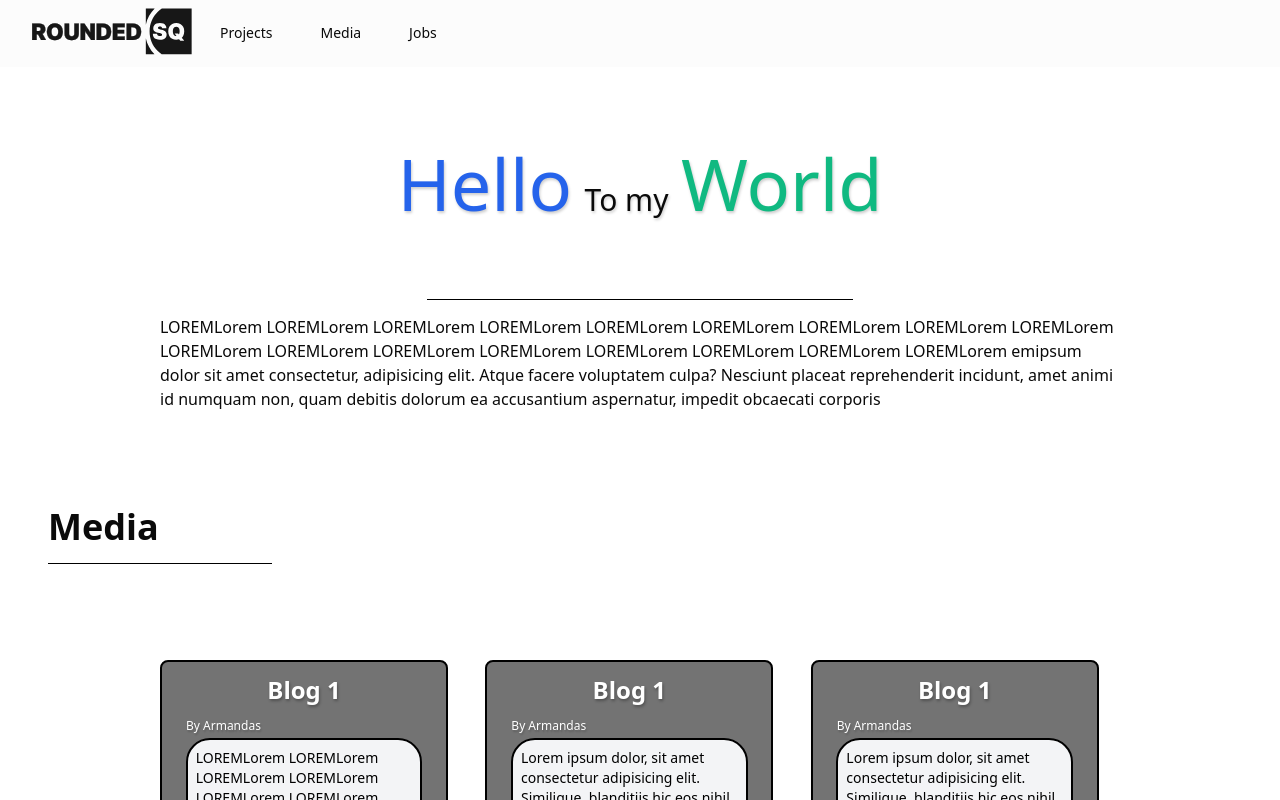
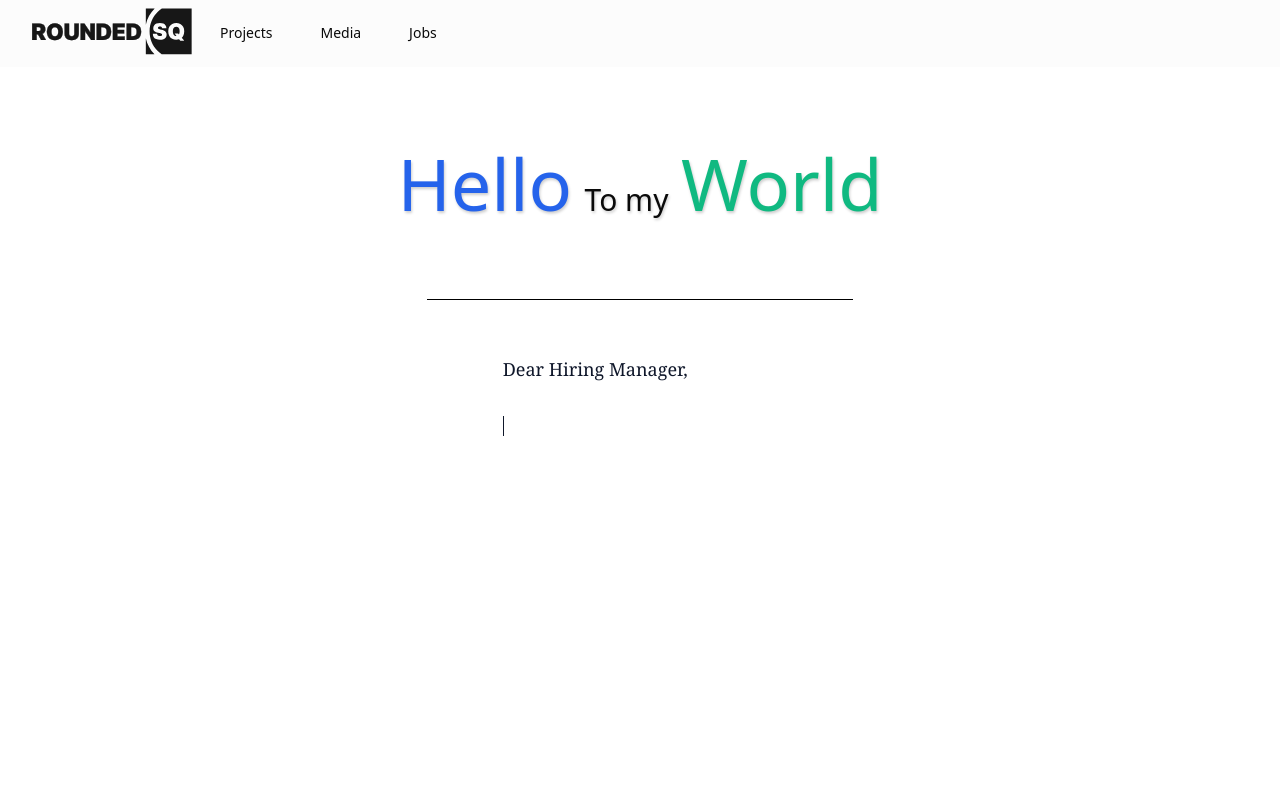
Before and after one commit to zekScript/Eramus-plus-repo, a Next.js app: page / in a window 1280 px wide. Shown: the top 800 px of the page. Built offline with nearby package versions, Linux system fonts and the light colour scheme.

Commit message:
Added a writing text animation from the internet copied needs some improvments tho

```diff
--- a/src/app/(front)/page.tsx
+++ b/src/app/(front)/page.tsx
@@ -1,10 +1,9 @@
-
+import TextLayout from '@/components/anims/TextLayout';
 
 
 const Page: React.FC = () => {
 
 
-  const text = "LOREMLorem LOREMLorem LOREMLorem LOREMLorem LOREMLorem LOREMLorem LOREMLorem LOREMLorem LOREMLorem LOREMLorem LOREMLorem LOREMLorem LOREMLorem LOREMLorem LOREMLorem LOREMLorem LOREMLorem emipsum dolor sit amet consectetur, adipisicing elit. Atque facere voluptatem culpa? Nesciunt placeat reprehenderit incidunt, amet animi id numquam non, quam debitis dolorum ea accusantium aspernatur, impedit obcaecati corporis"
 
 
 
@@ -17,15 +16,14 @@ const Page: React.FC = () => {
     </div>
     {/* Line */}
     <div className="w-4/12 [height:_0.4px] bg-black flex justify-center m-auto"></div>
-    <div className="w-9/12 flex justify-center m-auto mt-4 ">
+    <div className="w-10/12 flex justify-center m-auto mt-4 ">
     {/* Content about me */}
-    <p>{text}</p>
+    <p className="text-2xl font-serif font-medium "><TextLayout></TextLayout></p>
     </div>
     <h1 className="ml-12 mt-24 mb-4 text-4xl font-bold">Media</h1>
     <div className="w-56 mb-24 ml-12 [height:_0.4px] bg-black flex justify-center"></div>
     {/* Container for blog post */}
-
-    <div className="w-9/12 m-auto  h-full grid grid-cols-3 gap-4 text-white">
+    <div className="w-9/12 m-auto h-full grid grid-cols-3 gap-4 text-white ">
     {/* Placeholder blog post  */}
       {/* Blog Post */}
       <div className="w-72 h-96 [border:_2px_solid_black] rounded-lg bg-neutral-500">
@@ -35,7 +33,7 @@ const Page: React.FC = () => {
         <p className="ml-6  font-medium text-xs mt-3 [text-shadow:_1px_2px_2px_rgba(0,0,0,0.2);]">By Armandas</p>
         {/* Text Box */}
         <div className="text-black h-3/4 [border:_2px_solid_black] w-5/6 m-auto mt-1 mb-3 rounded-3xl text-sm font-extralight bg-gray-100">
-        <p className="m-2">{text}</p>
+        <p className="m-2"></p>
         </div>
       </div>
 
@@ -46,7 +44,7 @@ const Page: React.FC = () => {
         <p className="ml-6  font-medium text-xs mt-3 [text-shadow:_1px_2px_2px_rgba(0,0,0,0.2);]">By Armandas</p>
         {/* Text Box */}
         <div className="text-black h-3/4 [border:_2px_solid_black] w-5/6 m-auto mt-1 mb-3 rounded-3xl text-sm font-extralight bg-gray-100">
-        <p className="m-2">Lorem ipsum dolor, sit amet consectetur adipisicing elit. Similique, blanditiis hic eos nihil odit culpa alias quaerat esse animi voluptates accusantium facilis labore perferendis laborum? Pariatur corrupti voluptatem sit aspernatur. Lorem ipsum dolor, sit amet consectetur adipisicing elit. Quae quidem similique, quasi quisquam alias reiciendis est odit! Nam deserunt accusamus reprehenderit cumque debitis modi aperiam doloremque repellendus! Doloremque, assumenda ab!Lorem ipsum dolor sit amet consectetur, adipisicing elit. Blanditiis voluptates nostrum cumque quia debitis pariatur enim commodi libero inventore, earum deserunt sunt ducimus illum, accusantium a veniam magnam provident eos.</p>
+        <p className="m-2"></p>
         </div>
       </div>
 
@@ -57,11 +55,10 @@ const Page: React.FC = () => {
         <p className="ml-6  font-medium text-xs mt-3 [text-shadow:_1px_2px_2px_rgba(0,0,0,0.2);]">By Armandas</p>
         {/* Text Box */}
         <div className="text-black h-3/4 [border:_2px_solid_black] w-5/6 m-auto mt-1 mb-3 rounded-3xl text-sm font-extralight bg-gray-100">
-        <p className="m-2">Lorem ipsum dolor, sit amet consectetur adipisicing elit. Similique, blanditiis hic eos nihil odit culpa alias quaerat esse animi voluptates accusantium facilis labore perferendis laborum? Pariatur corrupti voluptatem sit aspernatur. Lorem ipsum dolor, sit amet consectetur adipisicing elit. Quae quidem similique, quasi quisquam alias reiciendis est odit! Nam deserunt accusamus reprehenderit cumque debitis modi aperiam doloremque repellendus! Doloremque, assumenda ab!Lorem ipsum dolor sit amet consectetur, adipisicing elit. Blanditiis voluptates nostrum cumque quia debitis pariatur enim commodi libero inventore, earum deserunt sunt ducimus illum, accusantium a veniam magnam provident eos.</p>
+        <p className="m-2"></p>
         </div>
       </div>
-
-    </div>
+</div>
 
 
 
--- /dev/null
+++ b/src/components/anims/AnimText.tsx
@@ -0,0 +1,45 @@
+import { motion, useMotionValue, useTransform, animate } from "framer-motion";
+import { useEffect, useState } from "react";
+import RedoAnimText from "./RedoAnimText";
+import CursorBlinker from "./CursorBlinker";
+
+export interface IAnimTextProps {
+  delay: number;
+}
+
+export default function AnimText({ delay }: IAnimTextProps) {
+  const [done, setDone] = useState(false);
+  const baseText = "Dear Hiring Manager, ";
+  const count = useMotionValue(0);
+  const rounded = useTransform(count, (latest) => Math.round(latest));
+  const displayText = useTransform(rounded, (latest) =>
+    baseText.slice(0, latest)
+  );
+
+  useEffect(() => {
+    const controls = animate(count, baseText.length, {
+      type: "tween",
+      delay: delay,
+      duration: 1,
+      ease: "easeInOut",
+      onComplete: () => {
+        setDone(true);
+      }
+    });
+    return controls.stop;
+    // eslint-disable-next-line react-hooks/exhaustive-deps
+  }, []);
+
+  return (
+    <span>
+      <motion.span>{displayText}</motion.span>
+      {done && (
+        <>
+          <br /> <br />
+        </>
+      )}
+      <RedoAnimText delay={delay + 1} />
+      <CursorBlinker />
+    </span>
+  );
+}
--- /dev/null
+++ b/src/components/anims/CursorBlinker.tsx
@@ -0,0 +1,24 @@
+import { motion } from "framer-motion";
+
+const cursorVariants = {
+  blinking: {
+    opacity: [0, 0, 1, 1],
+    transition: {
+      duration: 1,
+      repeat: Infinity,
+      repeatDelay: 0,
+      ease: "linear",
+      times: [0, 0.5, 0.5, 1]
+    }
+  }
+};
+
+export default function CursorBlinker() {
+  return (
+    <motion.div
+      variants={cursorVariants}
+      animate="blinking"
+      className="inline-block h-5 w-[1px] translate-y-1 bg-slate-900"
+    />
+  );
+}
--- /dev/null
+++ b/src/components/anims/RedoAnimText.tsx
@@ -0,0 +1,49 @@
+"use client";
+import { motion, useMotionValue, useTransform, animate } from "framer-motion";
+import { useEffect } from "react";
+
+export interface IRedoAnimTextProps {
+  delay: number;
+}
+
+export default function RedoAnimText({ delay }: IRedoAnimTextProps) {
+  const textIndex = useMotionValue(0);
+  const texts = [
+    "I am writing to you because I want a job."
+  ];
+
+  const baseText = useTransform(textIndex, (latest) => texts[latest] || "");
+  const count = useMotionValue(0);
+  const rounded = useTransform(count, (latest) => Math.round(latest));
+  const displayText = useTransform(rounded, (latest) =>
+    baseText.get().slice(0, latest)
+  );
+  const updatedThisRound = useMotionValue(true);
+
+  useEffect(() => {
+    animate(count, 60, {
+      type: "tween",
+      delay: delay,
+      duration: 1,
+      ease: "easeIn",
+      repeat: Infinity,
+      repeatType: "reverse",
+      repeatDelay: 1,
+      onUpdate(latest) {
+        if (updatedThisRound.get() === true && latest > 0) {
+          updatedThisRound.set(false);
+        } else if (updatedThisRound.get() === false && latest === 0) {
+          if (textIndex.get() === texts.length - 1) {
+            textIndex.set(0);
+          } else {
+            textIndex.set(textIndex.get() + 1);
+          }
+          updatedThisRound.set(true);
+        }
+      }
+    });
+    // eslint-disable-next-line react-hooks/exhaustive-deps
+  }, []);
+
+  return <motion.span className="inline">{displayText}</motion.span>;
+}
--- /dev/null
+++ b/src/components/anims/TextLayout.tsx
@@ -0,0 +1,67 @@
+"use client";
+import { motion } from "framer-motion";
+import AnimText from "./AnimText";
+
+const containerVariants = {
+  hidden: {
+    opacity: 0,
+    y: 30
+  },
+  visible: {
+    opacity: 1,
+    y: 0,
+    transition: {
+      duration: 0.3,
+      ease: "easeOut",
+      delayChildren: 0.3,
+      staggerChildren: 0.1
+    }
+  }
+};
+
+const itemVariants = {
+  hidden: {
+    opacity: 0,
+    y: 15
+  },
+  visible: {
+    opacity: 1,
+    y: 0,
+    transition: {
+      duration: 0.3,
+      ease: "easeOut"
+    }
+  }
+};
+
+export default function A4Animation() {
+  return (
+    <motion.div className="flex w-full select-none items-center justify-center ">
+      <motion.div
+        variants={containerVariants}
+        animate="visible"
+        initial="hidden"
+        className="flex aspect-[1/1.41] h-[400px] md:h-[500px] flex-col rounded-2xl bg-white p-2"
+      >
+        <motion.div
+          variants={itemVariants}
+          className="flex items-center space-x-2"
+        >
+
+        </motion.div>
+        <motion.div
+          variants={itemVariants}
+          className="flex items-center justify-center"
+        >
+
+        </motion.div>
+        <motion.span
+          variants={itemVariants}
+          className="inline h-full w-full p-8 text-lg text-slate-900"
+        >
+          <AnimText delay={1} />
+        </motion.span>
+      </motion.div>
+    </motion.div>
+  );
+}
```
Also changed, not shown: src/app/globals.css (line endings or trailing spaces).
